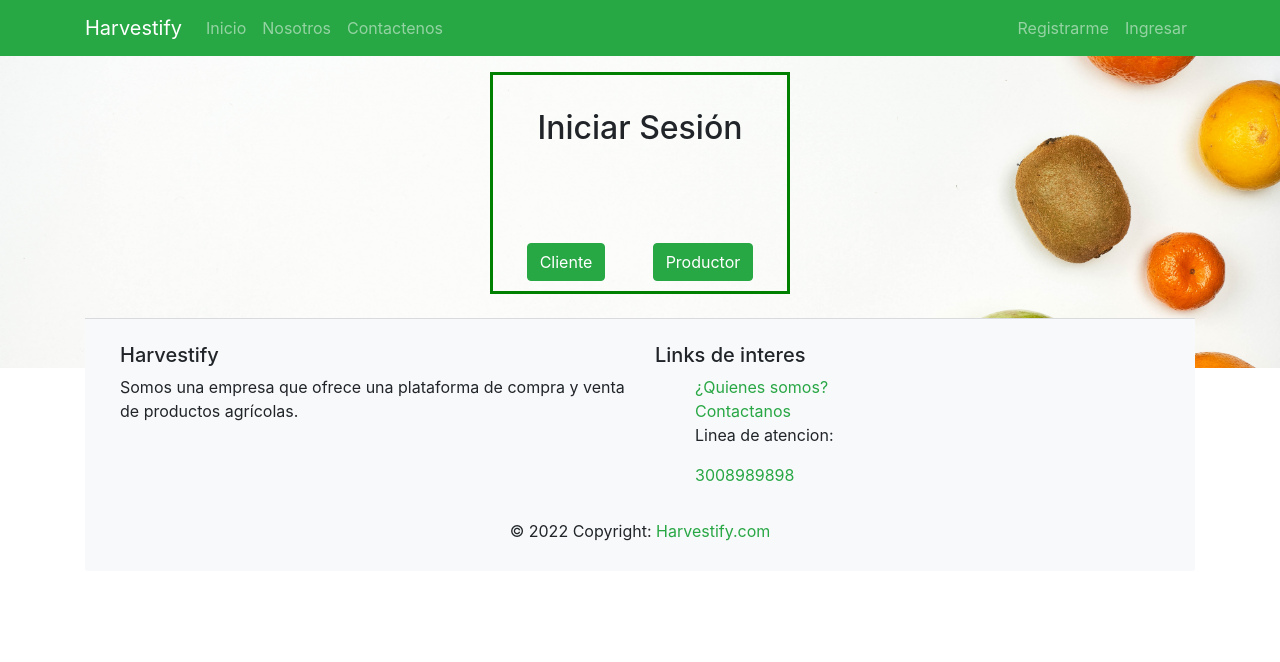
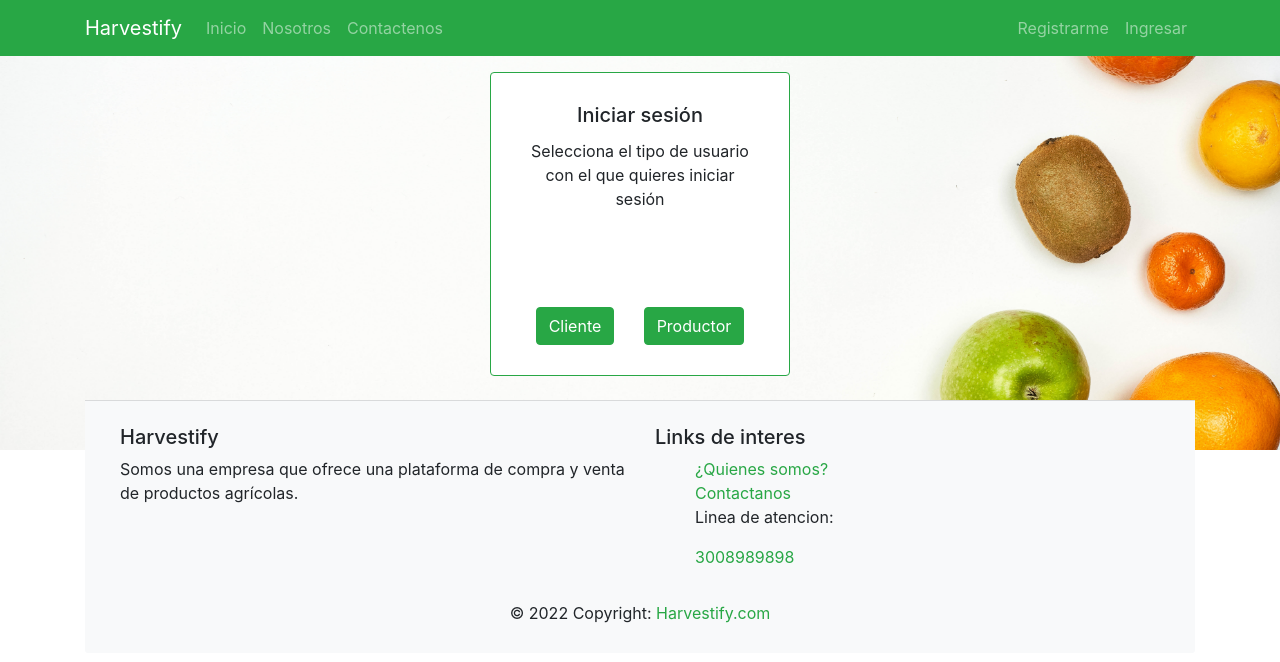
Before and after one commit to juanernestog/har-front, a React (Create React App) app: page /login in a window 1280 px wide. Shown: the top 662 px of the page. Built offline with nearby package versions, Linux system fonts and the light colour scheme.

Commit message:
Changed containers for bootstrap cards

```diff
--- a/src/pages/LogIn.js
+++ b/src/pages/LogIn.js
@@ -1,21 +1,25 @@
 import React from 'react';
-import { Button } from 'react-bootstrap';
+import { Button, Card } from 'react-bootstrap';
 import { Link } from 'react-router-dom';
 
 export default function LogIn() {
   return (
     <>
-      <div
+      <Card
+        border="primary"
         style={{
           margin: 'auto',
           marginTop: '1rem',
           width: '300px',
-          border: '3px solid green',
           padding: '10px',
           textAlign: 'center',
         }}
       >
-        <h2 className="my-4">Iniciar Sesión</h2>
+        <Card.Body>
+          <Card.Title>Iniciar sesión</Card.Title>
+          <Card.Text>
+            Selecciona el tipo de usuario con el que quieres iniciar sesión
+          </Card.Text>
           <div className="d-flex justify-content-around mt-5 pt-5">
             <Button as={Link} variant="primary" to="/login/clients">
               Cliente
@@ -24,7 +28,8 @@ export default function LogIn() {
               Productor
             </Button>
           </div>
-      </div>
+        </Card.Body>
+      </Card>
     </>
   );
 }
--- a/src/pages/LogInClients.js
+++ b/src/pages/LogInClients.js
@@ -1,5 +1,5 @@
 import React, { useContext } from 'react';
-import { Alert, Button, Form, Spinner } from 'react-bootstrap';
+import { Alert, Button, Card, Form, Spinner } from 'react-bootstrap';
 import { useNavigate } from 'react-router-dom';
 import { createCart } from '../api/carts';
 
@@ -60,17 +60,19 @@ export default function LogIn() {
 
   return (
     <>
-      <div
+      {error && <Alert variant="danger">{error}</Alert>}
+
+      <Card
+        border="primary"
         style={{
           margin: 'auto',
           marginTop: '1rem',
           width: '30%',
-          border: '3px solid green',
           padding: '10px',
         }}
       >
-        <h2 className="my-4 text-center">Iniciar Sesión</h2>
-        {error && <Alert variant="danger">{error}</Alert>}
+        <Card.Body>
+          <Card.Title>Iniciar Sesión</Card.Title>
           <Form onSubmit={onSubmit}>
             <Form.Group className="mb-3">
               <Form.Label>Email</Form.Label>
@@ -92,7 +94,8 @@ export default function LogIn() {
               Entrar
             </Button>
           </Form>
-      </div>
+        </Card.Body>
+      </Card>
     </>
   );
 }
--- a/src/pages/LogInProducers.js
+++ b/src/pages/LogInProducers.js
@@ -1,5 +1,5 @@
 import React, { useContext } from 'react';
-import { Alert, Button, Form, Spinner } from 'react-bootstrap';
+import { Alert, Button, Card, Form, Spinner } from 'react-bootstrap';
 import { useNavigate } from 'react-router-dom';
 
 import { logIn } from '../api/producers';
@@ -50,17 +50,19 @@ export default function LogIn() {
 
   return (
     <>
-      <div
+      {error && <Alert variant="danger">{error}</Alert>}
+
+      <Card
+        border="primary"
         style={{
           margin: 'auto',
           marginTop: '1rem',
           width: '30%',
-          border: '3px solid green',
           padding: '10px',
         }}
       >
-        <h2 className="my-4 text-center">Iniciar Sesión</h2>
-        {error && <Alert variant="danger">{error}</Alert>}
+        <Card.Body>
+          <Card.Title>Iniciar Sesión</Card.Title>
           <Form onSubmit={onSubmit}>
             <Form.Group className="mb-3">
               <Form.Label>Email</Form.Label>
@@ -82,7 +84,8 @@ export default function LogIn() {
               Entrar
             </Button>
           </Form>
-      </div>
+        </Card.Body>
+      </Card>
     </>
   );
 }
--- a/src/pages/Signup.js
+++ b/src/pages/Signup.js
@@ -1,21 +1,25 @@
 import React from 'react';
-import { Button } from 'react-bootstrap';
+import { Button, Card } from 'react-bootstrap';
 import { Link } from 'react-router-dom';
 
 export default function SignUp() {
   return (
     <>
-      <div
+      <Card
+        border="primary"
         style={{
           margin: 'auto',
           marginTop: '1rem',
           width: '300px',
-          border: '3px solid green',
           padding: '10px',
           textAlign: 'center',
         }}
       >
-        <h2 className="my-4">Registrarse</h2>
+        <Card.Body>
+          <Card.Title>Registrarse</Card.Title>
+          <Card.Text>
+            Selecciona el tipo de usuario con el que quieres registrarte
+          </Card.Text>
           <div className="d-flex justify-content-around mt-5 pt-5">
             <Button as={Link} variant="primary" to="/signup/clients">
               Cliente
@@ -24,7 +28,8 @@ export default function SignUp() {
               Productor
             </Button>
           </div>
-      </div>
+        </Card.Body>
+      </Card>
     </>
   );
 }
```
Lines whose indentation alone changed are shown as unchanged.
